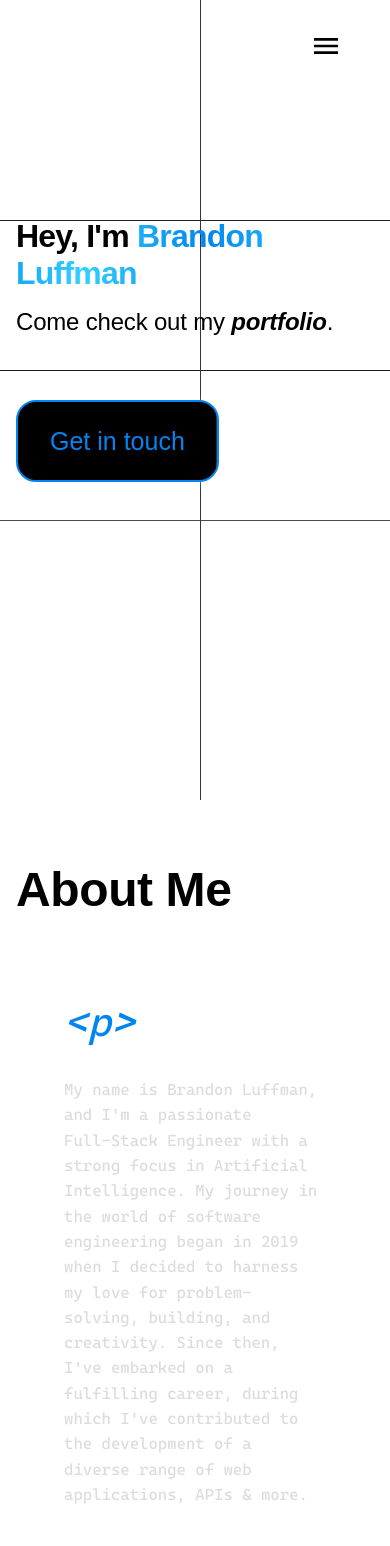
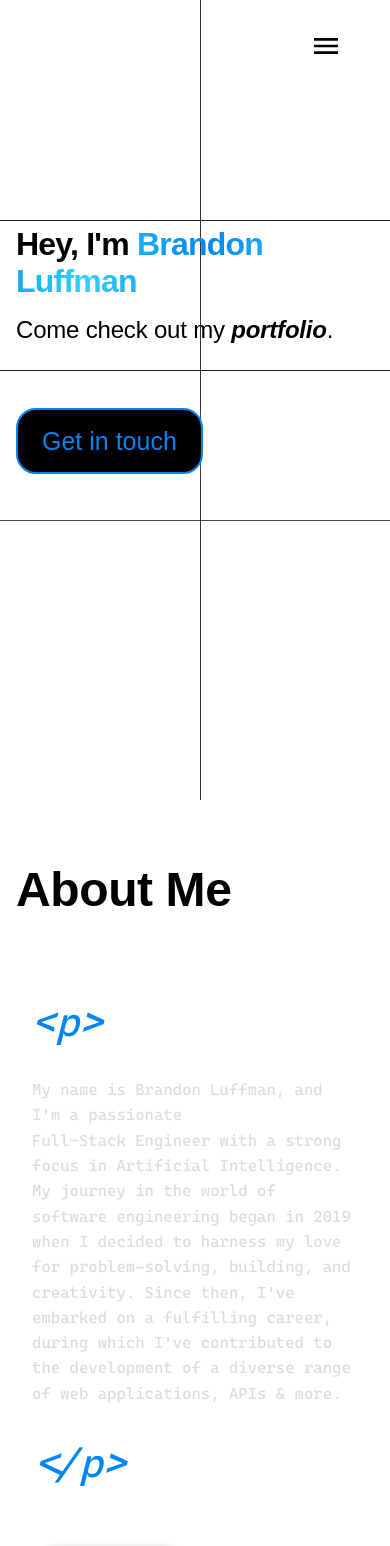
Before and after one commit to brandonluffman/portfolio, a Next.js app: page / in a window 390 px wide. Shown: the top 1546 px of the page. Built offline with nearby package versions, Linux system fonts and the light colour scheme; a web font is replaced by a local one.

Commit message:
styling changes;s

```diff
--- a/styles/globals.css
+++ b/styles/globals.css
@@ -9,6 +9,9 @@
 }
 @import url('https://fonts.googleapis.com/css2?family=DM+Serif+Display:ital@0;1&family=Jost:ital,wght@0,100;0,200;0,300;0,400;0,500;0,600;0,700;0,800;0,900;1,100;1,200;1,300;1,400;1,500;1,600;1,700;1,800;1,900&display=swap');
 
+body {
+  overflow-x: hidden;
+}
 html,
 body {
   padding: 0;
--- a/styles/index.css
+++ b/styles/index.css
@@ -210,7 +210,7 @@ animation: sate3 3s infinite;
         font-size:1.5rem;
     }
     .index-spotlight-btn {
-    padding:1.5rem 2rem;
+    padding:1rem 1.5rem;
     border-radius:20px;
     font-size: 1rem;
     background: linear-gradient(to right, #4b95da 50%,black 50%);
@@ -440,6 +440,12 @@ animation: sate3 3s infinite;
     .bottom-ptag {
         margin-bottom:4rem;
 
+    }
+    .index-about-div-left {
+        padding-left: 0rem;
+    }
+    .index-about-copy {
+        padding-right: 0;
     }
 }
 
@@ -745,6 +751,12 @@ animation: sate3 3s infinite;
     }
 }
 
+
+@media only screen and (max-width: 500px) {
+    .index-work-projects-grid, .index-work-projects-grid-2 {
+       padding: 0rem 1rem;
+    }
+}
 .index-contact-container {
     margin-bottom:4rem;
     height:auto;
```
